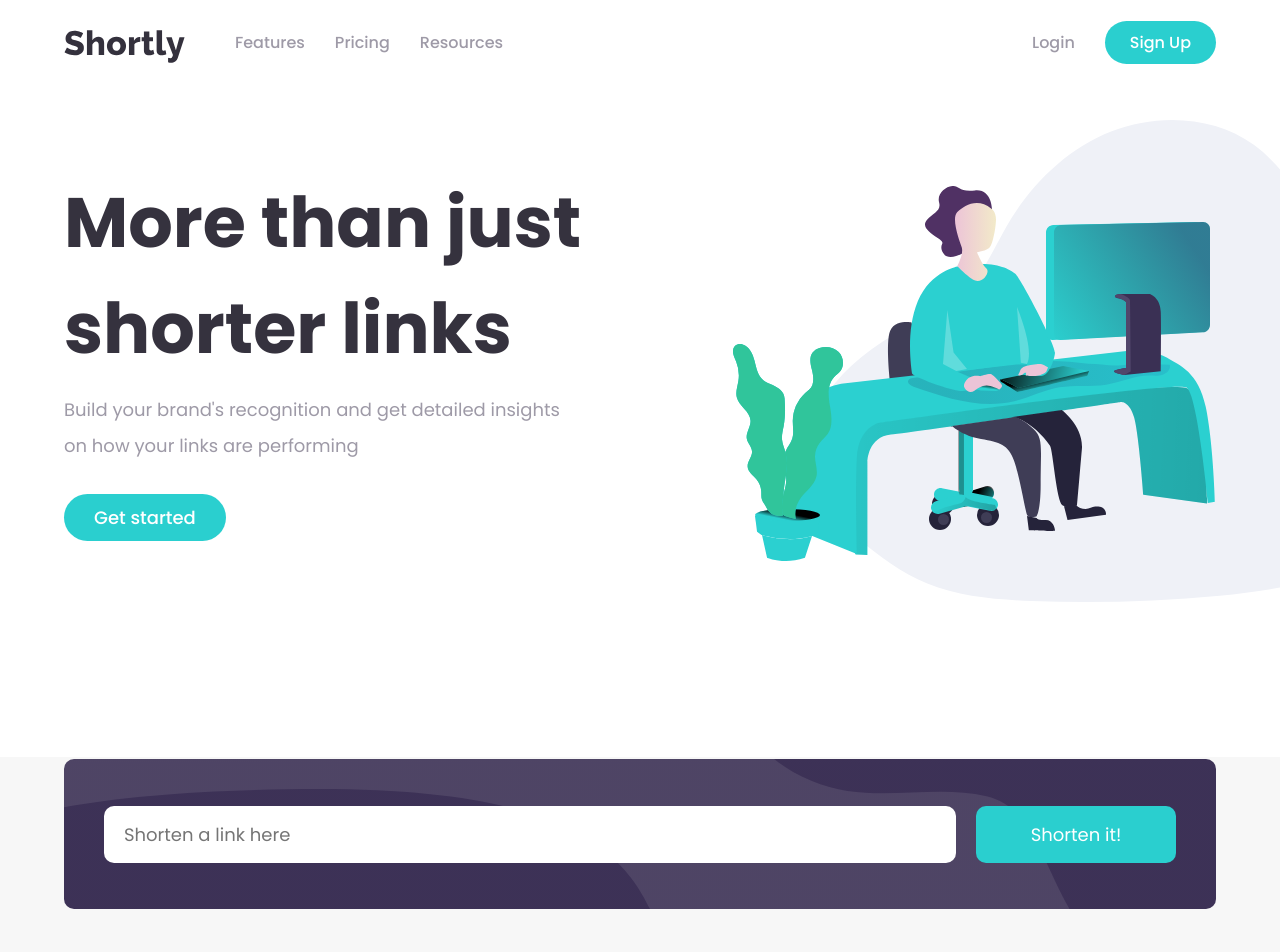
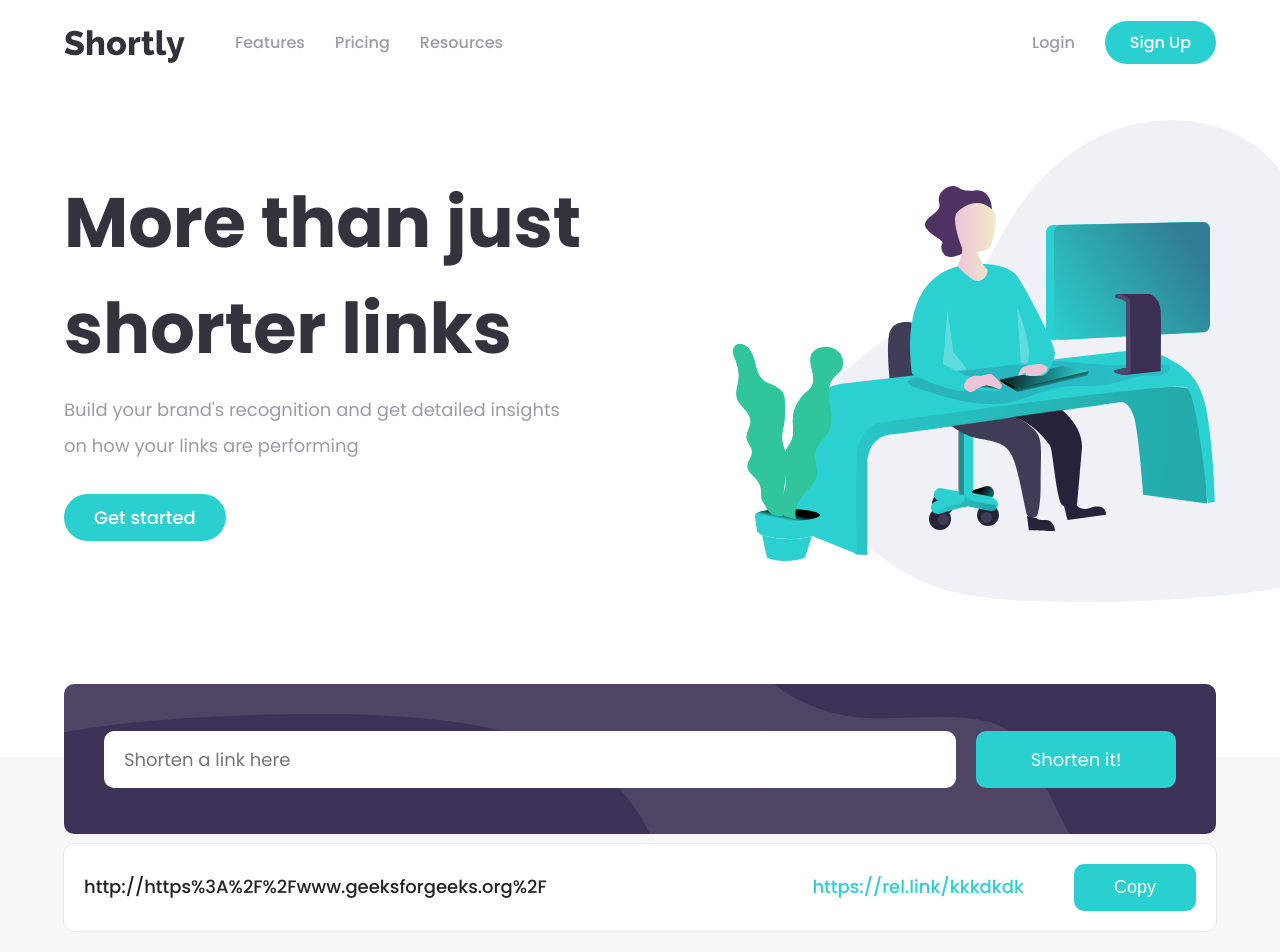
Before and after one commit to chiefcipher/url-shortener, a React (Create React App) app: page / in a window 1280 px wide. Shown: the top 952 px of the page. Built offline with nearby package versions, Linux system fonts and the light colour scheme.

Commit message:
shorten bug fix

```diff
--- a/src/containers/App/App.jsx
+++ b/src/containers/App/App.jsx
@@ -16,12 +16,12 @@ class  App extends React.Component  {
     shortenURL : {
       value : "" ,
       shortened : [
-        /* {
-          mainURL : 'http://localhost:3000/url-shortener' ,
+        {
+          mainURL : 'http://https%3A%2F%2Fwww.geeksforgeeks.org%2F' ,
           shortenedURL : 'https://rel.link/kkkdkdk' ,
           statusText : 'Copied' ,
           id: '2334' },
-
+ /*
           {  mainURL : 'http://localhost:3000/url-shortener' ,
           shortenedURL : 'https://rel.link/kkkdkdk' ,
           statusText : 'Copied' ,
@@ -73,7 +73,7 @@ class  App extends React.Component  {
       ...prevState,
       shortenURL : {
         ...this.state.shortenURL ,
-        value : event.target.value
+        value : event.target.value.trim()
       }
     }))
   }
@@ -85,6 +85,7 @@ class  App extends React.Component  {
     metod :'get' ,
     url : 'https://api.shrtco.de/v2/shorten' ,
     params : {url : url}  ,
+
 
     }).then (response => response.data.result)
       .then (data => {
--- a/src/containers/App/sass/_shorten.scss
+++ b/src/containers/App/sass/_shorten.scss
@@ -1,10 +1,11 @@
 .shorten {
     width : 100% ;
     height : fit-content ;
+    // transform: translateY(-75px); TODO
 
     &__cta-container {
         height : 15rem ;
-        margin-top : -75px ;
+        margin : -7.5rem auto 0 auto  ;
         background-position: center ;
         background : linear-gradient(45deg , rgba($c-dark-violet ,.9 ) , rgba($c-dark-violet , .9) ),url('../images/bg-shorten-desktop.svg') no-repeat ;
         background-size: cover   ;
@@ -14,7 +15,6 @@
         align-items: center ;
         padding : 4rem ;
         border-radius: 10px ;
-        margin : 0 auto ;
 
 
         @media (max-width : 750px ) {
@@ -90,11 +90,15 @@
 
         .main-url {
             margin-right: auto ;
+            white-space: pre-wrap;
+            word-break: break-word;
             color : $c-very-dark-violet  ;
+
         }
 
         .shortened-url {
             margin-right: 5rem ;
+            margin-left: 2rem ;
             color  : $c-cyan ;
 
             @media(max-width : 800px ) {
```
